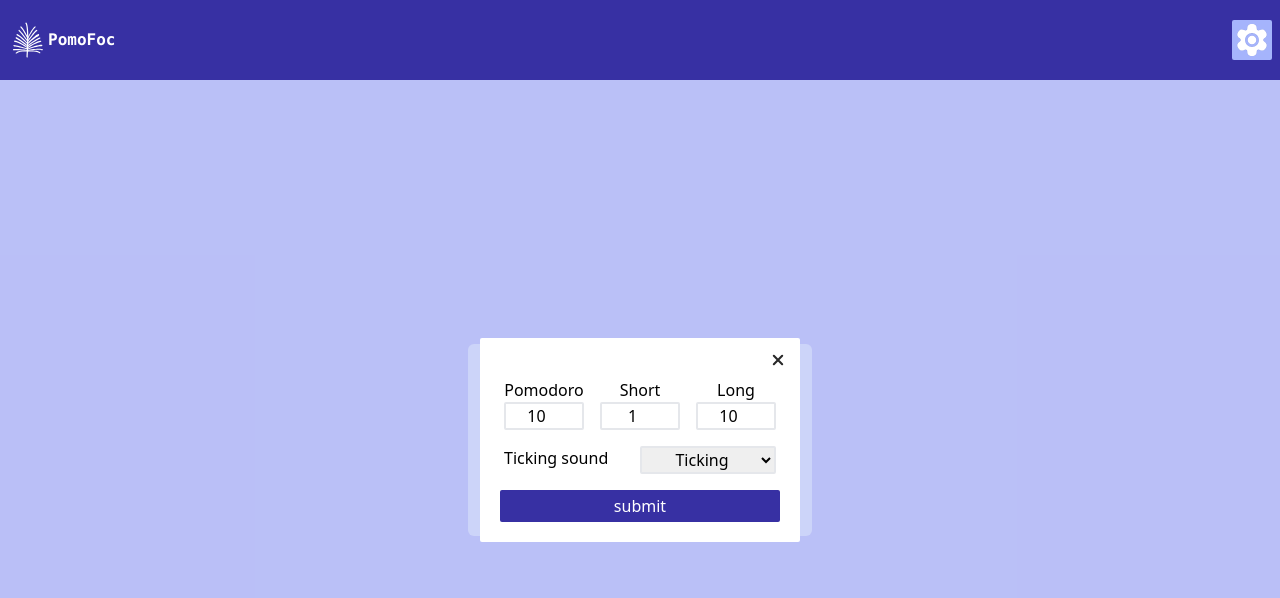
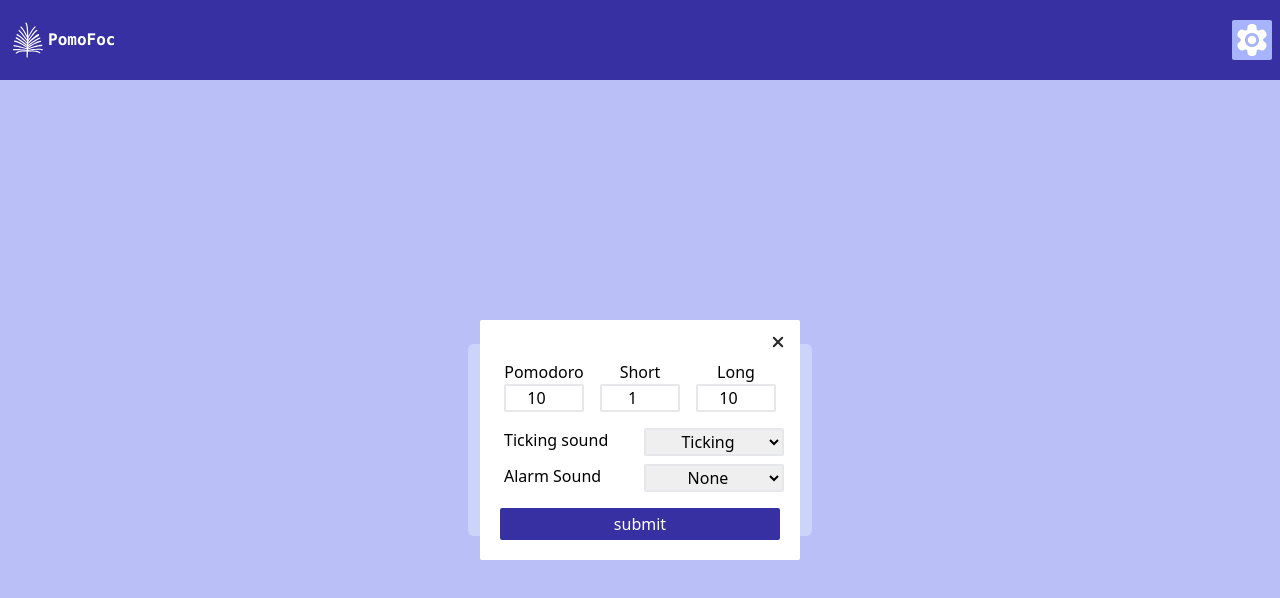
Before and after one commit to ANBU-R/pomodoro, a React (Vite) app: page / in a window 1280 px wide. Both pictures are taken after a click on the button 1252 px from the left and 40 px from the top of the page. Shown: the top 598 px of the page. Built offline with nearby package versions, Linux system fonts and the light colour scheme.

Commit message:
Add functionality to change alarm sound type

```diff
--- a/src/const.js
+++ b/src/const.js
@@ -4,3 +4,4 @@ export const SHORT = "short";
 export const TICKING = "TICKING";
 export const NONE = "NONE";
 export const CLING = "CLING";
+export const ALARM_BELL = "ALARM_BELL";
--- /dev/null
+++ b/src/features/Settings/AlarmSound.js
@@ -0,0 +1,7 @@
+import { NONE, ALARM_BELL } from "../../const";
+import alarmBell from "../../assets/alarmBell.mp3";
+
+export const AlarmSound = {
+  [NONE]: new Audio(),
+  [ALARM_BELL]: new Audio(alarmBell),
+};
--- a/src/features/Settings/SettingsModal.jsx
+++ b/src/features/Settings/SettingsModal.jsx
@@ -2,19 +2,30 @@ import "./Settings.css";
 import { useState } from "react";
 import { useDispatch } from "react-redux";
 import PropTypes from "prop-types";
-
-import { changeTickingSoundType, changeTime } from "../Timer/timerSlice";
+import {
+  changeTickingSoundType,
+  changeTime,
+  changeAlarmSoundType,
+} from "../Timer/timerSlice";
 import Input from "./Input";
 import { hideSettings } from "./settingsSlice";
 import CloseImg from "../../assets/close.svg";
 import InputSoundSelect from "./InputSoundSelect";
 import { TickingSound } from "./TickingSound.js";
+import { AlarmSound } from "./AlarmSound.js";
 
-const SettingsModal = ({ pomodoro, long, short, tickingSoundType }) => {
+const SettingsModal = ({
+  pomodoro,
+  long,
+  short,
+  tickingSoundType,
+  alarmSoundType,
+}) => {
   const [formPomodoro, setFormPomodoro] = useState(pomodoro);
   const [formLong, setFormLong] = useState(long);
   const [formShort, setFormShort] = useState(short);
   const [formTicking, setFormTicking] = useState(tickingSoundType);
+  const [formAlarm, setFormAlarm] = useState(alarmSoundType);
   const dispatch = useDispatch();
 
   const submitHandler = (e) => {
@@ -27,11 +38,16 @@ const SettingsModal = ({ pomodoro, long, short, tickingSoundType }) => {
       })
     );
     dispatch(changeTickingSoundType(formTicking));
+    dispatch(changeAlarmSoundType(formAlarm));
     dispatch(hideSettings());
   };
   const handleTickingSound = (value) => {
     TickingSound[value].play();
     setFormTicking(value);
+  };
+  const handleAlarmSound = (value) => {
+    AlarmSound[value].play();
+    setFormAlarm(value);
   };
   return (
     <div className="overlay" onClick={() => dispatch(hideSettings())}>
@@ -66,12 +82,18 @@ const SettingsModal = ({ pomodoro, long, short, tickingSoundType }) => {
             setValue={setFormLong}
           />
         </div>
-        <div className=" flex flex-row m-2 justify-between">
+        <div className=" flex flex-col gap-2 m-2 justify-between">
           <InputSoundSelect
             label="Ticking sound"
             value={formTicking}
             onChange={handleTickingSound}
             options={Object.keys(TickingSound)}
+          />
+          <InputSoundSelect
+            label="Alarm Sound"
+            value={formAlarm}
+            onChange={handleAlarmSound}
+            options={Object.keys(AlarmSound)}
           />
         </div>
 
@@ -91,5 +113,6 @@ SettingsModal.propTypes = {
   long: PropTypes.number.isRequired,
   short: PropTypes.number.isRequired,
   tickingSoundType: PropTypes.string.isRequired,
+  alarmSoundType: PropTypes.string.isRequired,
 };
 export default SettingsModal;
--- a/src/features/Timer/Timer.jsx
+++ b/src/features/Timer/Timer.jsx
@@ -1,17 +1,20 @@
 import { useEffect, useState } from "react";
 import PropTypes from "prop-types";
 import { TickingSound } from "../Settings/TickingSound.js";
+import { AlarmSound } from "../Settings/AlarmSound.js";
 import { useSelector } from "react-redux";
 import createNotification from "./notification.js";
-import alarmSound from "../../assets/alarm.mp3";
+// import alarmSound from "../../assets/alarmBell.mp3";
 let timer;
-const alarm = new Audio(alarmSound);
+// const alarm = new Audio(alarmSound);
 
 const Timer = ({ min }) => {
   const [seconds, setSeconds] = useState(0);
   const [minutes, setMinutes] = useState(min);
   const [isTimerRunning, setIsTimerRunning] = useState(false);
-  const tickingSoundType = useSelector((store) => store.timer.tickingSoundType);
+  const { tickingSoundType, alarmSoundType } = useSelector(
+    (store) => store.timer
+  );
 
   useEffect(() => {
     clearInterval(timer);
@@ -30,7 +33,8 @@ const Timer = ({ min }) => {
         clearInterval(timer);
         resetTimer();
         createNotification({ title: "Time's up" });
-        alarm.play();
+        // alarm.play();
+        AlarmSound[alarmSoundType].play();
       } else if (intervalSeconds === 0) {
         TickingSound[tickingSoundType].play();
         setSeconds(59);
--- a/src/features/Timer/timerSlice.js
+++ b/src/features/Timer/timerSlice.js
@@ -1,11 +1,12 @@
 import { createSlice } from "@reduxjs/toolkit";
-import { TICKING } from "../../const.js";
+import { TICKING, ALARM_BELL } from "../../const.js";
 
 const initialState = {
   pomodoro: 10,
   shortBreak: 1,
   longBreak: 10,
   tickingSoundType: TICKING,
+  alarmSoundType: ALARM_BELL,
 };
 
 const timerSlice = createSlice({
@@ -23,9 +24,16 @@ const timerSlice = createSlice({
     changeTickingSoundType: (state, action) => {
       state.tickingSoundType = action.payload;
     },
+    changeAlarmSoundType: (state, action) => {
+      state.alarmSoundType = action.payload;
+    },
   },
 });
 
-export const { resetTimer, changeTime, changeTickingSoundType } =
-  timerSlice.actions;
+export const {
+  resetTimer,
+  changeTime,
+  changeTickingSoundType,
+  changeAlarmSoundType,
+} = timerSlice.actions;
 export default timerSlice.reducer;
```
Also changed, not shown: 1 other file (tests, documents, lock files or other folders).
